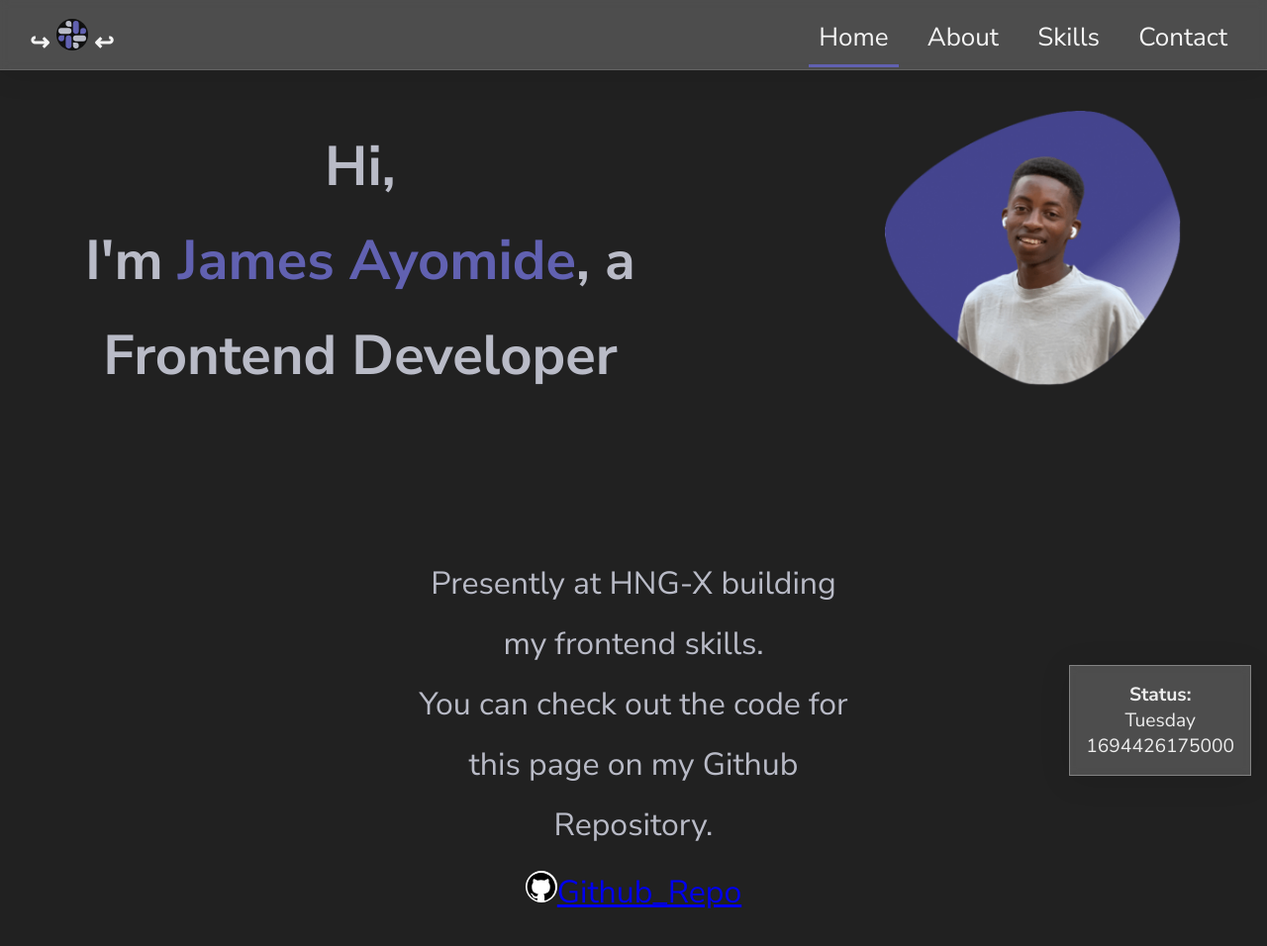
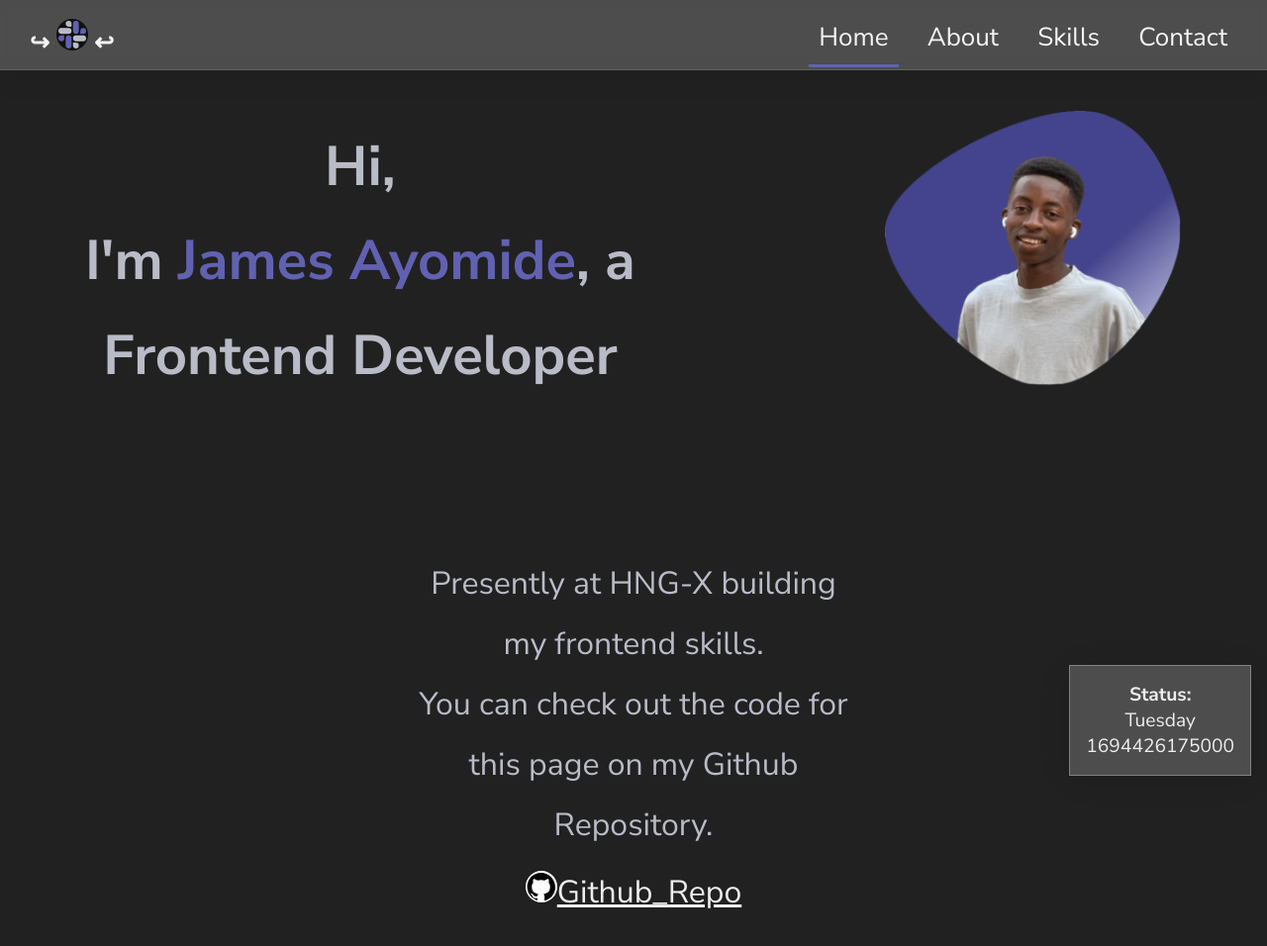
Before and after one commit to JharD-1/Mideh-HNGx, a plain HTML site: page index.html in a window 1280 px wide. Shown: the whole page at 99% size. Drawn offline with Linux system fonts and the light colour scheme.

Commit message:
Update index.html

```diff
--- a/index.html
+++ b/index.html
@@ -42,7 +42,7 @@
             <div class="bio">
                 Presently at HNG-X building my frontend skills. <br>You can check out the code for this page
                 on my Github Repository. <br>
-                <a href="https://github.com/JharD-1/Mideh-HNGx.git" data-testid="githubURL"><img src="/img/github-142-svgrepo-com.svg" alt="Github">Github_Repo
+                <a href="https://github.com/JharD-1/Mideh-HNGx.git" style="color: #eee;data-testid="githubURL"><img src="/img/github-142-svgrepo-com.svg" alt="Github">Github_Repo
                </a>
             </div>
         </section>
```
